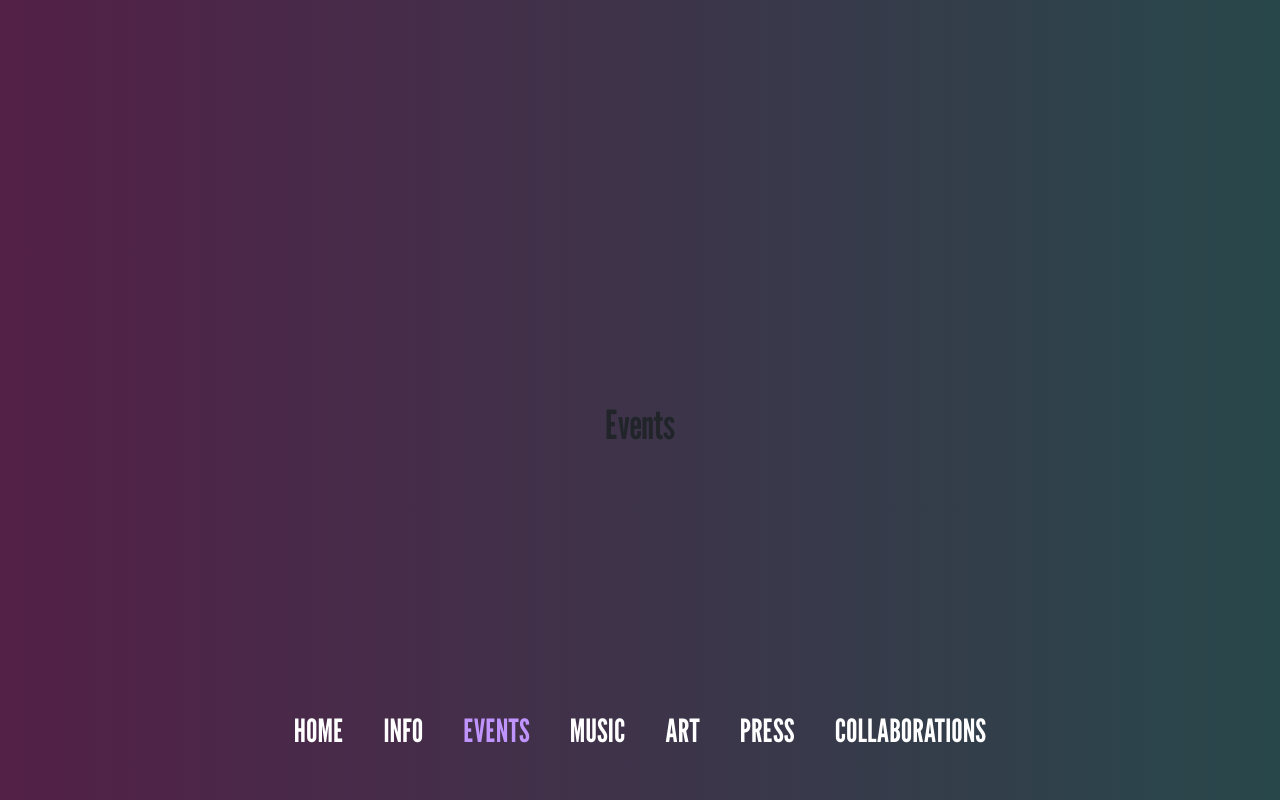
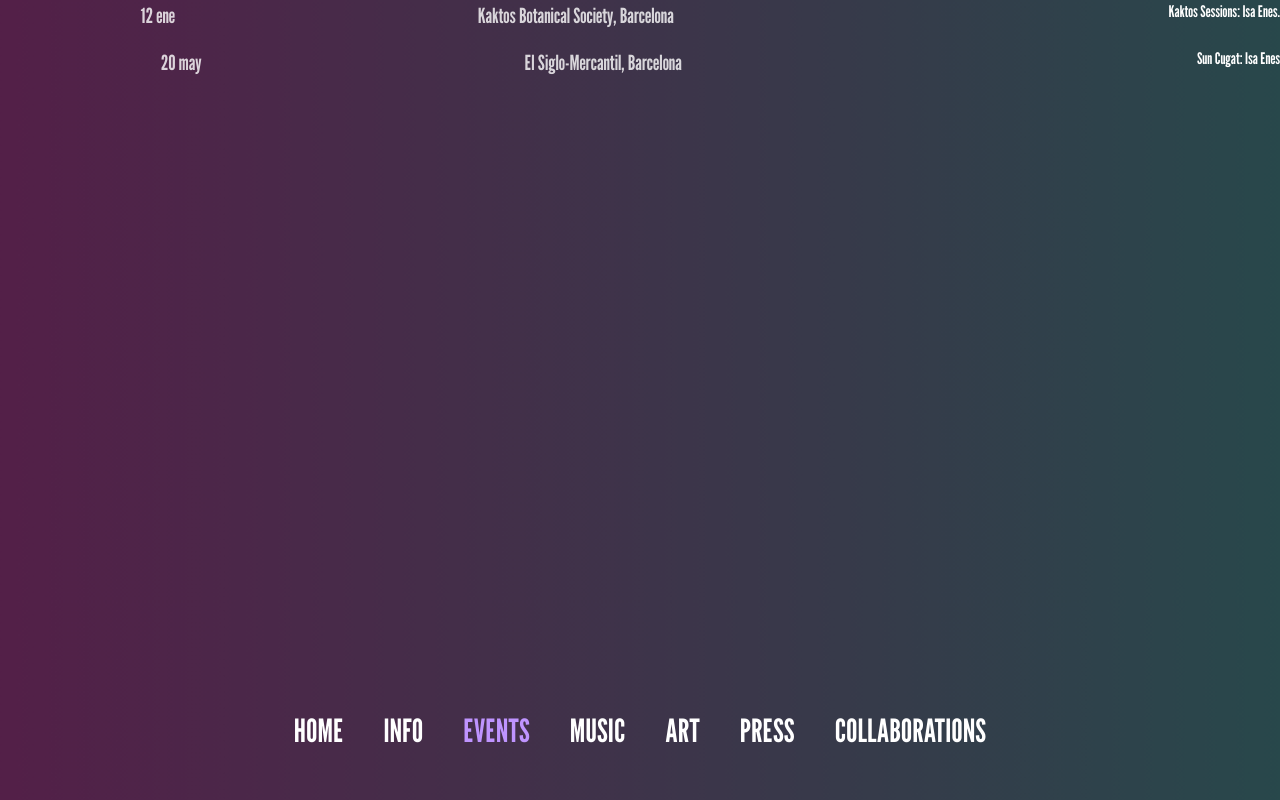
Before and after one commit to Lapiceros/IsaEnes, a React (Vite) app: page /events in a window 1280 px wide. Built offline with nearby package versions, Linux system fonts and the light colour scheme.

Commit message:
Change Events

```diff
--- a/src/App.css
+++ b/src/App.css
@@ -2,7 +2,7 @@ body {
   overflow: hidden;
   background: linear-gradient(270deg, #12ca9b, #e10a8d, #220ae1, #640ae1, #e41818, #19bb51);
   background-size: 1200% 1200%;
-
+  color: white;
   -webkit-animation: AnimationName 16s ease infinite;
   -moz-animation: AnimationName 16s ease infinite;
   animation: AnimationName 16s ease infinite;
@@ -42,7 +42,6 @@ h1{
 }
 
 .mainContainer{
-  display: flex;
   justify-content: center;
   align-items: center;
 }
--- a/src/Components/events/Events.css
+++ b/src/Components/events/Events.css
@@ -0,0 +1,10 @@
+
+
+.events article{
+
+    display: flex;
+    flex-direction: row;
+    justify-content: space-between;
+
+
+}
--- a/src/Components/events/Events.jsx
+++ b/src/Components/events/Events.jsx
@@ -1,7 +1,21 @@
 import React from 'react'
+import "./Events.css"
 
 export default function Events() {
   return (
-    <h1>Events</h1>
+      <div className='events'>
+        <article>
+          <p>2024</p>
+          <p>12 ene</p>
+          <p>Kaktos Botanical Society, Barcelona</p>
+          <a href="https://dice.fm/event/n6nm9-kaktos-sessions-isa-enes-12th-jan-kaktos-botanical-society-barcelona-tickets?lng=es">Kaktos Sessions: Isa Enes.</a>
+        </article>
+        <article>
+          <p>2024</p>
+          <p>20 may</p>
+          <p>El Siglo-Mercantil, Barcelona</p>
+          <a href="https://www.totsantcugat.cat/activitats/sun-cugat-isa-enes_212242_103.html">Sun Cugat: Isa Enes</a>
+        </article>
+      </div>
   )
 }
```
